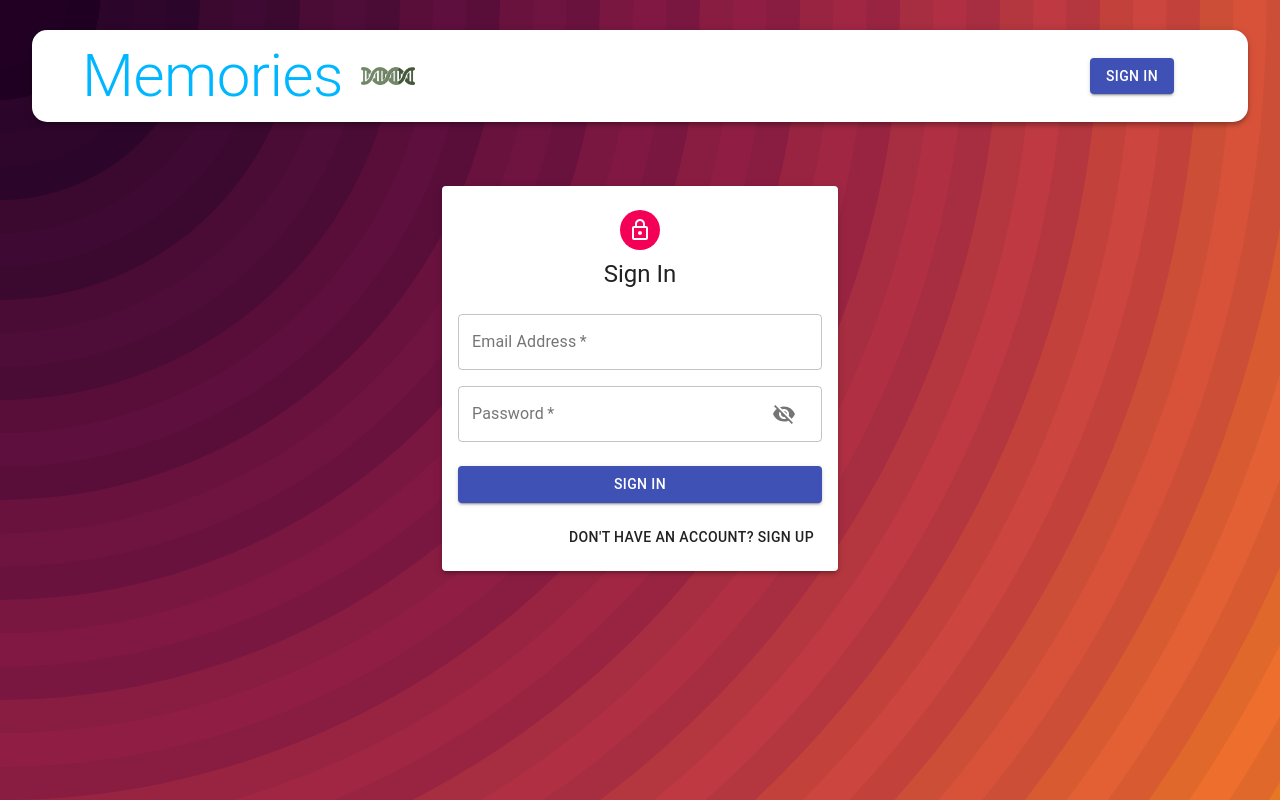
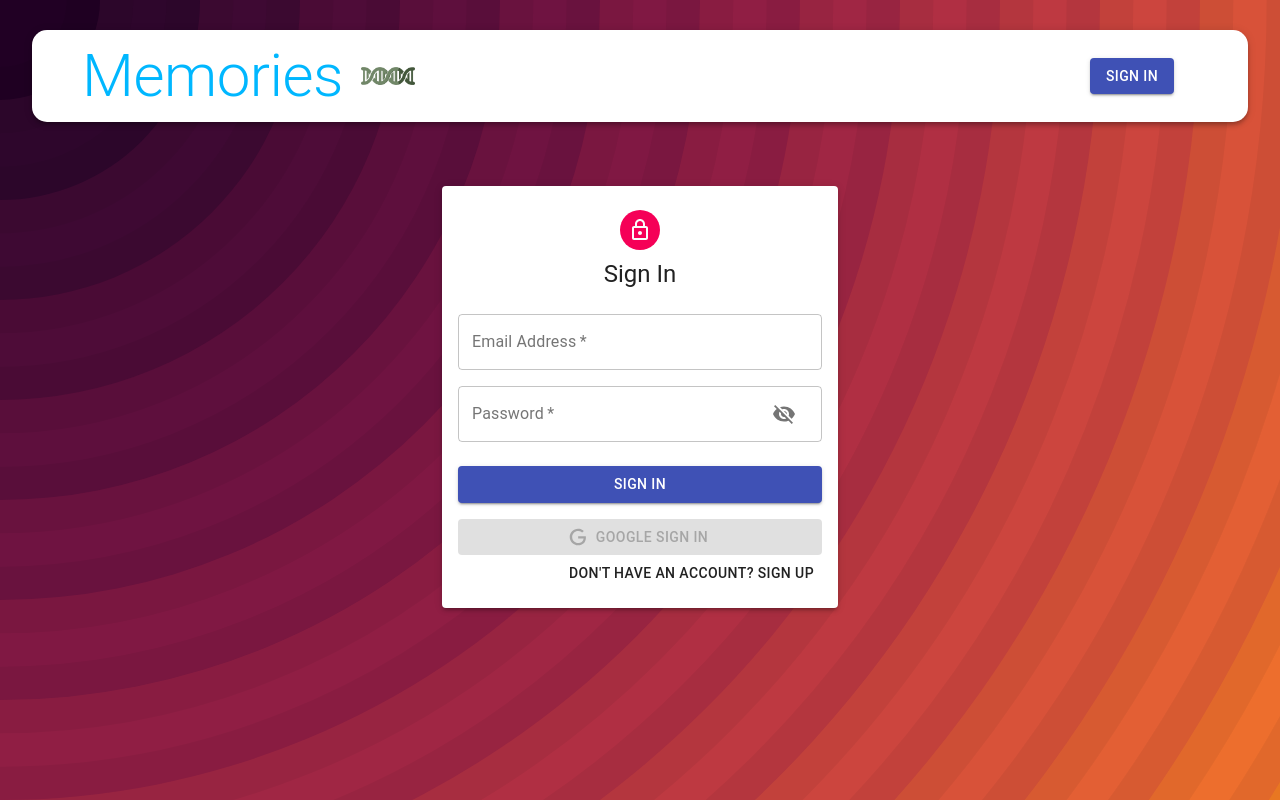
Before and after one commit to karlguzman410/memories-project, a React (Create React App) app in the folder frontend/: page /auth in a window 1280 px wide. Built offline with nearby package versions, Linux system fonts and the light colour scheme.

Commit message:
added Google Sign in

```diff
--- a/frontend/src/components/Auth/Auth.js
+++ b/frontend/src/components/Auth/Auth.js
@@ -1,7 +1,12 @@
 import React, { useState } from 'react'
 import { Avatar, Button, Paper, Grid, Typography, Container, TextField } from '@material-ui/core'
+import { GoogleLogin } from 'react-google-login'
 import LockOutlinedIcon from '@material-ui/icons/LockOutlined'
+import { useDispatch } from 'react-redux'
+import { useHistory } from 'react-router-dom'
+import Icon from './icon'
 import Input from './Input'
+
 
 
 import useStyles from './styles'
@@ -12,6 +17,10 @@
     const [showPassword, setShowPassword] = useState(false)
 
     const [isSignUp, setIsSignUp] = useState(false)
+
+    const dispatch = useDispatch()
+
+    const history = useHistory()
 
     const handleSubmit = () => {
 
@@ -24,6 +33,23 @@
     const switchMode = () => {
         setIsSignUp((prevIsSignUp) => !prevIsSignUp)
         handleShowPassword(false)
+    }
+
+    const googleSuccess = async (response) => {
+        const result = response?.profileObj
+        const token = response?.tokenId
+
+        try {
+            dispatch({ type: 'AUTH', data: { result, token } })
+            history.push('/')
+        } catch (error) {
+            console.log(error)
+        }
+    }
+
+    const googleFailure = (error) => {
+        console.log(error)
+        console.log("Google sign in was unsuccessful")
     }
 
     const handleShowPassword = () => setShowPassword((prevShowPassword) => !prevShowPassword)
@@ -53,12 +79,28 @@
                     <Button type="submit" fullWidth variant="contained" color="primary" className={classes.submit}>
                         {isSignUp ? 'Sign Up' : 'Sign In'}
                     </Button>
+                    <GoogleLogin
+                        clientId="885770332548-b54d6fm12p3s6l3r5ls6rct9qtbb8pqg.apps.googleusercontent.com"
+                        render={(renderProps) => (
+                            <Button
+                                className={classes.goggleButton}
+                                color="primary"
+                                fullWidth
+                                onClick={renderProps.onClick}
+                                disabled={renderProps.disabled}
+                                startIcon={<Icon />}
+                                variant="contained">
+                                Google Sign In
+                            </Button>
+                        )}
+                        onSuccess={googleSuccess}
+                        onFailure={googleFailure}
+                        cookiePolicy="single_host_origin" />
                     <Grid container justify="flex-end">
                         <Grid item>
                             <Button onClick={switchMode}>
                                 {isSignUp ? 'Already have an account? Sign In' : "Don't have an account? Sign Up"}
                             </Button>
-
                         </Grid>
                     </Grid>
                 </form>
--- a/frontend/src/components/Auth/Input.js
+++ b/frontend/src/components/Auth/Input.js
@@ -15,7 +15,7 @@
                 label={label}
                 autoFocus={autoFocus}
                 type={type}
-                InputProps={name === 'password' && {
+                InputProps={name === 'password' ? {
                     endAdornment: (
                         <InputAdornment position="end">
                             <IconButton onClick={handleShowPassword}>
@@ -23,7 +23,7 @@
                             </IconButton>
                         </InputAdornment>
                     )
-                }}
+                } : null}
             />
         </Grid>
     )
--- /dev/null
+++ b/frontend/src/components/Auth/icon.js
@@ -0,0 +1,12 @@
+import React from 'react';
+
+const icon = () => (
+    <svg style={{ width: '20px', height: '20px' }} viewBox="0 0 24 24">
+        <path
+            fill="currentColor"
+            d="M21.35,11.1H12.18V13.83H18.69C18.36,17.64 15.19,19.27 12.19,19.27C8.36,19.27 5,16.25 5,12C5,7.9 8.2,4.73 12.2,4.73C15.29,4.73 17.1,6.7 17.1,6.7L19,4.72C19,4.72 16.56,2 12.1,2C6.42,2 2.03,6.8 2.03,12C2.03,17.05 6.16,22 12.25,22C17.6,22 21.5,18.33 21.5,12.91C21.5,11.76 21.35,11.1 21.35,11.1V11.1Z"
+        />
+    </svg>
+);
+
+export default icon;
--- a/frontend/src/components/Navbar/Navbar.js
+++ b/frontend/src/components/Navbar/Navbar.js
@@ -1,4 +1,4 @@
-import React from 'react'
+import React, { useState, useEffect } from 'react'
 import { AppBar, Typography, Toolbar, Button, Avatar } from '@material-ui/core'
 import useStyles from './styles'
 import memories from '../../images/memories.png'
@@ -8,7 +8,16 @@
 const Navbar = () => {
     const classes = useStyles()
 
-    const user = null;
+    const [user, setUser] = useState(JSON.parse(localStorage.getItem('profile')))
+
+    console.log(user)
+
+    useEffect(() => {
+        const token = user?.token
+        //JWT.. for manual signup
+        setUser(JSON.parse(localStorage.getItem('profile')))
+    }, [user])
+
     return (
         <AppBar position="static" color="inherit" className={classes.appBar}>
             <div className={classes.brandContainer}>
@@ -18,7 +27,7 @@
             <Toolbar className={classes.Toolbar}>
                 {user ? (
                     <div className={classes.profile}>
-                        <Avatar className={classes.purple} alt={user.result.name} src={user.resul.imageUrl}>{user.result.name.charAt(0)}</Avatar>
+                        <Avatar className={classes.purple} alt={user.result.name} src={user.result.imageUrl}>{user.result.name.charAt(0)}</Avatar>
                         <Typography className={classes.userName} variant="h6">{user.result.name}</Typography>
                         <Button variant="contained" className={classes.logout} color="secondary">Logout</Button>
                     </div>
--- a/frontend/src/constants/actionTypes.js
+++ b/frontend/src/constants/actionTypes.js
@@ -3,3 +3,8 @@
 export const UPDATE = 'UPDATE'
 export const DELETE = 'DELETE'
 export const FETCH_ALL = 'FETCH_ALL'
+
+
+//auth constants
+export const AUTH = 'AUTH'
+export const LOGOUT = 'LOGOUT'
--- /dev/null
+++ b/frontend/src/reducers/auth.js
@@ -0,0 +1,13 @@
+import { AUTH, LOGOUT } from '../constants/actionTypes'
+
+const authReducer = (state = { authData: null }, action) => {
+    switch (action.type) {
+        case AUTH:
+            localStorage.setItem('profile', JSON.stringify({ ...action?.data }))
+            return { ...state, authData: action?.data };
+        default:
+            return state;
+    }
+}
+
+export default authReducer
--- a/frontend/src/reducers/index.js
+++ b/frontend/src/reducers/index.js
@@ -1,4 +1,5 @@
 import { combineReducers } from 'redux'
 import posts from './posts'
+import authReducer from './auth'
 
-export default combineReducers({ posts })
+export default combineReducers({ posts, authReducer })
```
Also changed, not shown: 1 other file (tests, documents, lock files or other folders).
